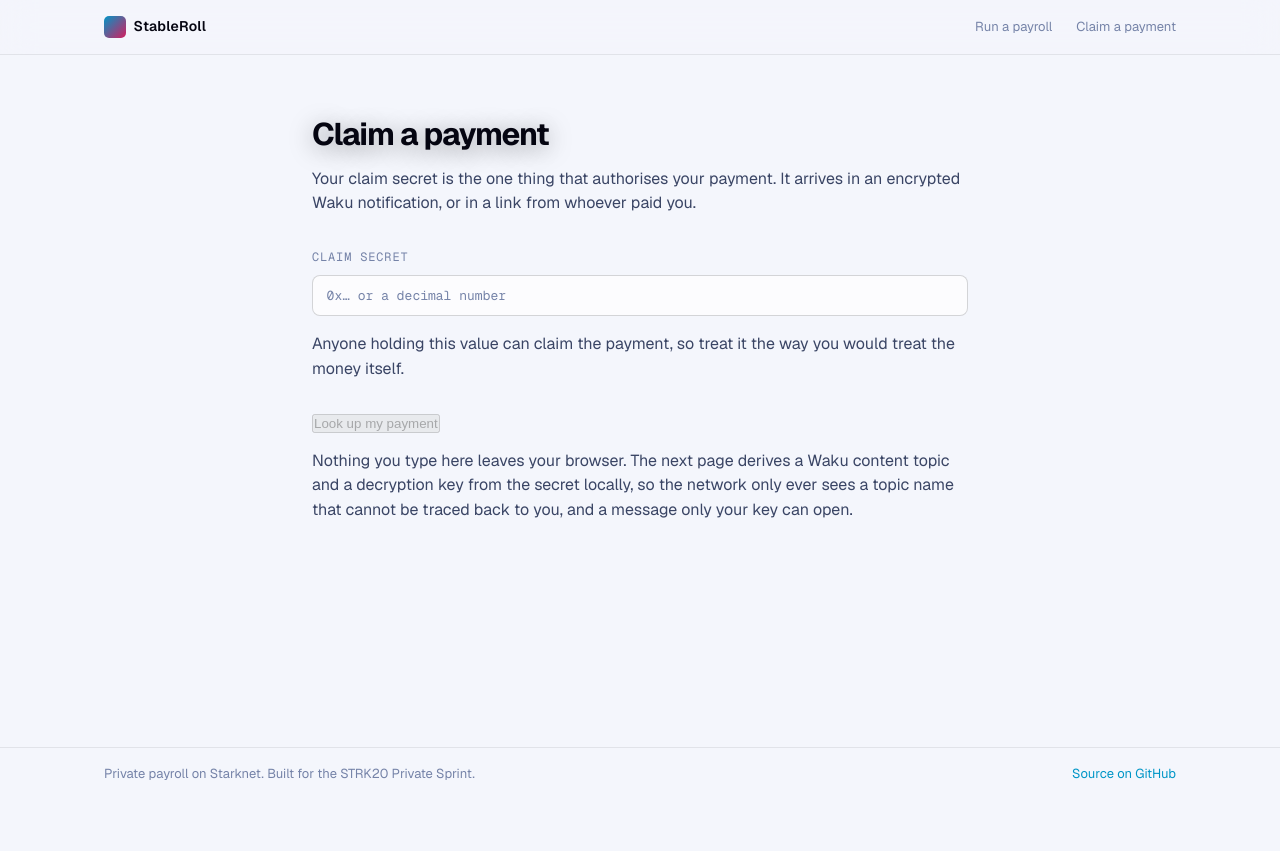
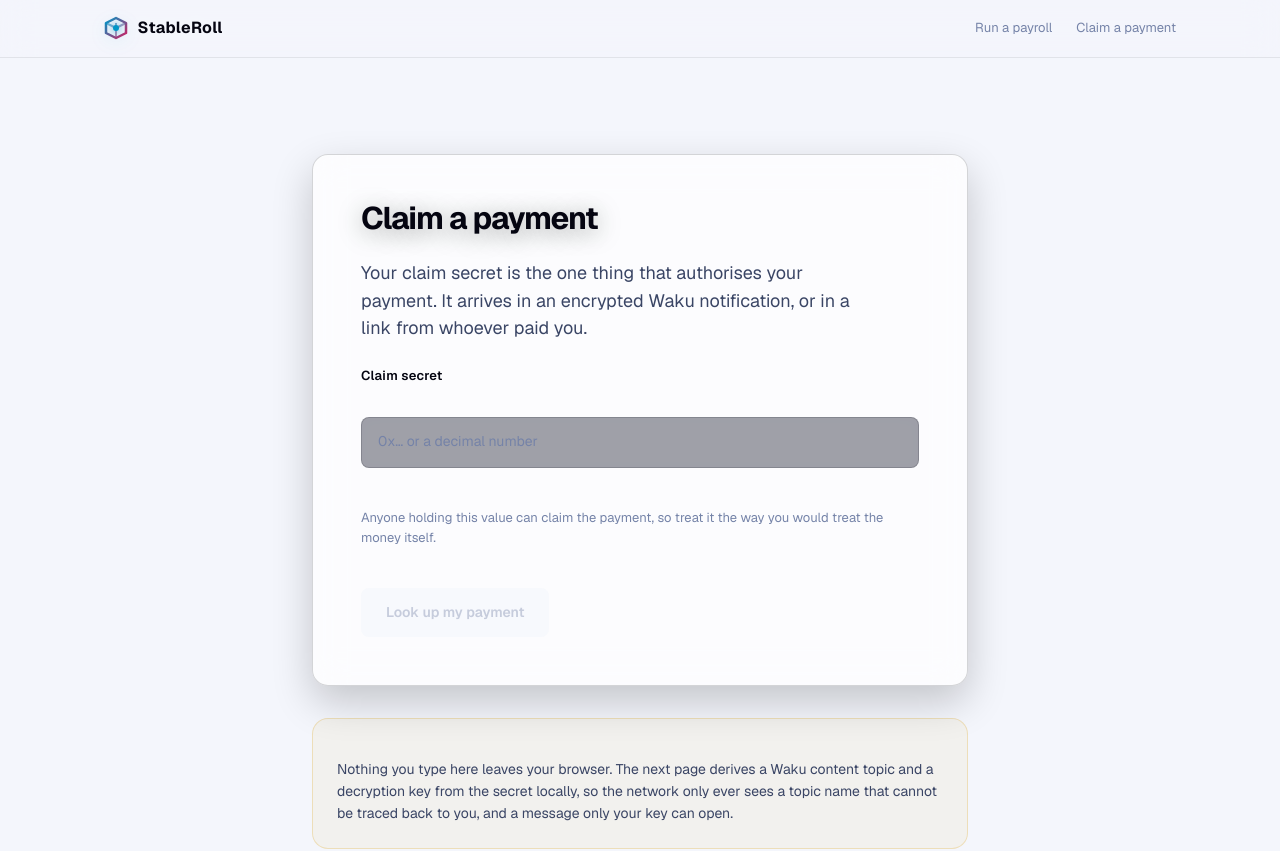
Before and after one commit to SunsetLabs-Game/stableroll, a Next.js app in the folder frontend/: page /claim in a window 1280 px wide. Shown: the top 851 px of the page. Before the commit the page ends 800 px from the top, so only its background shows below. Built offline with nearby package versions, Linux system fonts and the light colour scheme; no server answers.

Commit message:
feat: add logo, improve admin and claim page design

```diff
--- a/frontend/src/app/claim/page.tsx
+++ b/frontend/src/app/claim/page.tsx
@@ -41,8 +41,9 @@ export default function ClaimEntryPage() {
 
   return (
     <main className="page">
+      <div className="panel" style={{ padding: 'var(--s-5)', marginTop: 'var(--s-4)' }}>
         <h1>Claim a payment</h1>
-      <p className="lede">
+        <p className="lead" style={{ margin: 'var(--s-3) 0' }}>
           Your claim secret is the one thing that authorises your payment. It
           arrives in an encrypted Waku notification, or in a link from whoever
           paid you.
@@ -61,23 +62,24 @@ export default function ClaimEntryPage() {
             aria-describedby="secret-help"
             aria-invalid={error !== null}
           />
-        <p id="secret-help" className="muted">
+          <p id="secret-help" className="dim">
             Anyone holding this value can claim the payment, so treat it the way
             you would treat the money itself.
           </p>
           {error && (
-          <p role="alert" className="muted">
+            <p role="alert" style={{ color: 'var(--hidden)' }}>
               {error}
             </p>
           )}
           <div className="actions">
-          <button type="submit" className="button" disabled={trimmed === ""}>
+            <button type="submit" className="btn" disabled={trimmed === ""}>
               Look up my payment
             </button>
           </div>
         </form>
+      </div>
 
-      <div className="note">
+      <div className="caveat" style={{ marginTop: 'var(--s-4)' }}>
         <p>
           Nothing you type here leaves your browser. The next page derives a
           Waku content topic and a decryption key from the secret locally, so
--- a/frontend/src/app/globals.css
+++ b/frontend/src/app/globals.css
@@ -190,20 +190,23 @@ a:hover {
 
 .wordmark {
   color: var(--fg);
-  font-size: var(--t-14);
-  font-weight: 600;
+  font-size: var(--t-16);
+  font-weight: 700;
   letter-spacing: 0.02em;
   display: inline-flex;
   align-items: center;
-  gap: 0.5rem;
+  gap: 0.6rem;
+  text-shadow: 0 0 12px rgba(255, 255, 255, 0.2);
 }
 
-.wordmark::before {
-  content: "";
-  width: 1.35rem;
-  height: 1.35rem;
-  border-radius: 5px;
-  background: linear-gradient(135deg, var(--seen), var(--hidden));
+.brand-logo {
+  filter: drop-shadow(0 4px 8px var(--seen-dim));
+  transition: transform 0.3s cubic-bezier(0.22, 0.68, 0.28, 1), filter 0.3s ease;
+}
+
+.wordmark:hover .brand-logo {
+  transform: rotate(15deg) scale(1.1);
+  filter: drop-shadow(0 4px 12px var(--seen));
 }
 
 .wordmark:hover {
@@ -851,39 +854,53 @@ ol:not(.flow) {
   color: var(--fg-2);
 }
 
+/* ---------- forms & inputs ---------- */
+
 form {
-  margin-top: var(--s-4);
+  margin-top: var(--s-3);
+  display: grid;
+  gap: var(--s-3);
 }
 
 label {
   display: block;
-  font-family: var(--font-geist-mono), ui-monospace, monospace;
-  font-size: var(--t-12);
-  letter-spacing: 0.07em;
-  text-transform: uppercase;
-  color: var(--fg-3);
-  margin-bottom: var(--s-1);
+  font-size: var(--t-13);
+  font-weight: 600;
+  color: var(--fg);
+  margin-bottom: 0.4rem;
+  letter-spacing: 0.02em;
 }
 
-input[type="text"] {
+input[type="text"],
+input[type="number"],
+input[type="password"] {
   width: 100%;
-  padding: 0.7rem 0.85rem;
+  padding: 0.85rem 1rem;
+  border-radius: var(--r-sm);
   border: 1px solid var(--rule-2);
-  border-radius: var(--r-sm);
-  background: var(--panel);
+  background: rgba(16, 18, 38, 0.4);
   color: var(--fg);
-  font-family: var(--font-geist-mono), ui-monospace, monospace;
-  font-size: var(--t-13);
+  font: inherit;
+  font-size: var(--t-14);
+  transition: all 0.2s ease;
+  backdrop-filter: blur(8px);
 }
 
-input[type="text"]::placeholder {
+input:focus-visible {
+  outline: none;
+  border-color: var(--seen);
+  background: rgba(16, 18, 38, 0.8);
+  box-shadow: 0 0 0 2px var(--seen-dim), 0 0 12px var(--seen-dim);
+}
+
+input::placeholder {
   color: var(--fg-3);
 }
 
-input[type="text"]:focus {
-  border-color: var(--seen);
-  outline: none;
+.page .actions {
+  margin-top: var(--s-2);
 }
+
 
 dl:not(.ledger) {
   display: grid;
--- a/frontend/src/app/layout.tsx
+++ b/frontend/src/app/layout.tsx
@@ -28,6 +28,17 @@ export default function RootLayout({ children }: LayoutProps<"/">) {
         <header className="site-header">
           <div className="shell">
             <Link href="/" className="wordmark">
+              <svg width="24" height="24" viewBox="0 0 24 24" fill="none" xmlns="http://www.w3.org/2000/svg" className="brand-logo">
+                <defs>
+                  <linearGradient id="brand-grad" x1="0%" y1="0%" x2="100%" y2="100%">
+                    <stop offset="0%" stopColor="var(--seen)" />
+                    <stop offset="100%" stopColor="var(--hidden)" />
+                  </linearGradient>
+                </defs>
+                <path d="M12 2 L22 7 V17 L12 22 L2 17 V7 L12 2 Z" stroke="url(#brand-grad)" strokeWidth="2.5" strokeLinejoin="round" />
+                <path d="M12 7 V22 M2 7 L12 12 L22 7" stroke="url(#brand-grad)" strokeWidth="2" strokeLinejoin="round" opacity="0.6" />
+                <circle cx="12" cy="12" r="3" fill="var(--seen)" style={{ filter: 'drop-shadow(0 0 4px var(--seen))' }} />
+              </svg>
               StableRoll
             </Link>
             <nav>
```
Also changed, not shown: frontend/src/app/admin/page.tsx (+35 -20 lines), frontend/src/app/claim/[secret]/page.tsx (+20 -10 lines). Lines whose indentation alone changed are shown as unchanged.
